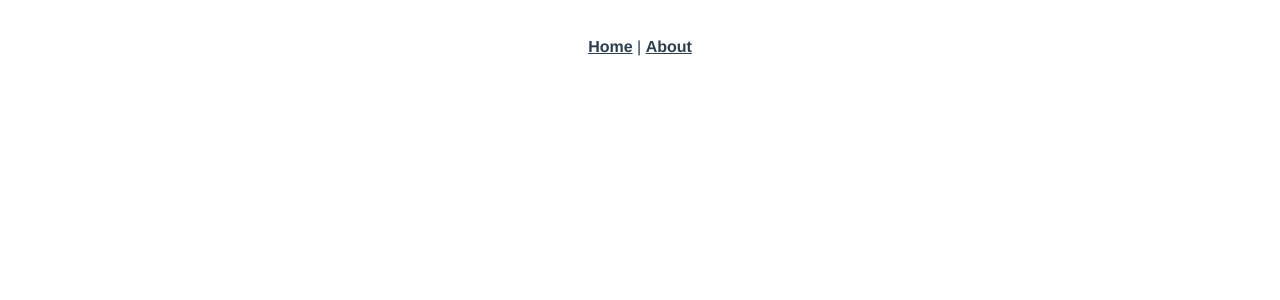
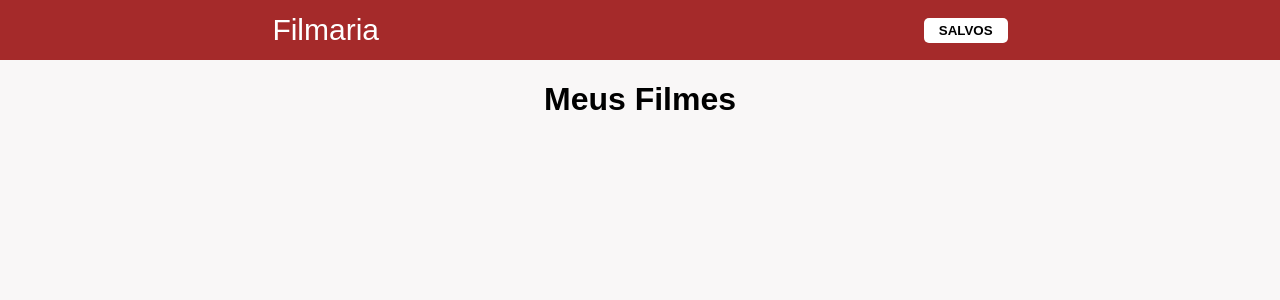
Before and after one commit to alansods/movies-app, a Vue app: page /salvos in a window 1280 px wide. Shown: the top 300 px of the page. Built offline with nearby package versions, Linux system fonts and the light colour scheme; the HTML template or start-up script is replaced by a standard one.

Commit message:
enviando projeto pro git

```diff
--- a/package.json
+++ b/package.json
@@ -8,6 +8,7 @@
     "lint": "vue-cli-service lint"
   },
   "dependencies": {
+    "axios": "^0.24.0",
     "vue": "^2.6.11",
     "vue-router": "^3.2.0",
     "vuex": "^3.4.0"
--- a/public/index.html
+++ b/public/index.html
@@ -6,6 +6,15 @@
     <meta name="viewport" content="width=device-width,initial-scale=1.0">
     <link rel="icon" href="<%= BASE_URL %>favicon.ico">
     <title><%= htmlWebpackPlugin.options.title %></title>
+    <style>
+      body {
+        margin: 0;
+        padding: 0;
+        font-family: sans-serif;
+        background: #f9f7f7;
+        box-sizing: border-box;
+      }
+    </style>
   </head>
   <body>
     <noscript>
--- a/src/App.vue
+++ b/src/App.vue
@@ -1,32 +1,28 @@
 <template>
   <div id="app">
-    <div id="nav">
-      <router-link to="/">Home</router-link> |
-      <router-link to="/about">About</router-link>
-    </div>
+    <Header />
     <router-view />
+
   </div>
 </template>
 
-<style lang="scss">
+<script>
+import Header from '@/components/Header.vue'
+export default {
+  name: 'App',
+  components: { Header }
+
+}
+</script>
+
+<style scoped>
+
 #app {
-  font-family: Avenir, Helvetica, Arial, sans-serif;
-  -webkit-font-smoothing: antialiased;
-  -moz-osx-font-smoothing: grayscale;
-  text-align: center;
-  color: #2c3e50;
+  display: flex;
+  width: 100%;
+  justify-content: center;
+  align-items: center;
+  flex-direction: column;
 }
 
-#nav {
-  padding: 30px;
-
-  a {
-    font-weight: bold;
-    color: #2c3e50;
-
-    &.router-link-exact-active {
-      color: #42b983;
-    }
-  }
-}
 </style>
--- /dev/null
+++ b/src/components/Header.vue
@@ -0,0 +1,45 @@
+<template>
+  <header id="header">
+
+    <router-link to="/" exact>Filmaria</router-link>
+    <router-link to="/salvos" exact tag="button" class="meus-filmes">Salvos</router-link>
+
+  </header>
+</template>
+
+<script>
+export default {
+
+}
+</script>
+
+<style scoped>
+
+#header {
+  display: flex;
+  align-items: center;
+  justify-content: space-around;
+  width: 100%;
+  height: 60px;
+  background: brown;
+}
+
+#header a {
+  text-decoration: none;
+  font-size: 30px;
+  cursor: pointer;
+  color: #fff;
+}
+
+button {
+  cursor: pointer;
+  border: 0;
+  outline: none;
+  background: #fff;
+  font-weight: bold;
+  padding: 5px 15px;
+  border-radius: 5px;
+  text-transform: uppercase;
+}
+
+</style>
--- a/src/components/HelloWorld.vue
+++ /dev/null
@@ -1,122 +0,0 @@
-<template>
-  <div class="hello">
-    <h1>{{ msg }}</h1>
-    <p>
-      For a guide and recipes on how to configure / customize this project,<br />
-      check out the
-      <a href="https://cli.vuejs.org" target="_blank" rel="noopener"
-        >vue-cli documentation</a
-      >.
-    </p>
-    <h3>Installed CLI Plugins</h3>
-    <ul>
-      <li>
-        <a
-          href="https://github.com/vuejs/vue-cli/tree/dev/packages/%40vue/cli-plugin-router"
-          target="_blank"
-          rel="noopener"
-          >router</a
-        >
-      </li>
-      <li>
-        <a
-          href="https://github.com/vuejs/vue-cli/tree/dev/packages/%40vue/cli-plugin-vuex"
-          target="_blank"
-          rel="noopener"
-          >vuex</a
-        >
-      </li>
-      <li>
-        <a
-          href="https://github.com/vuejs/vue-cli/tree/dev/packages/%40vue/cli-plugin-eslint"
-          target="_blank"
-          rel="noopener"
-          >eslint</a
-        >
-      </li>
-    </ul>
-    <h3>Essential Links</h3>
-    <ul>
-      <li>
-        <a href="https://vuejs.org" target="_blank" rel="noopener">Core Docs</a>
-      </li>
-      <li>
-        <a href="https://forum.vuejs.org" target="_blank" rel="noopener"
-          >Forum</a
-        >
-      </li>
-      <li>
-        <a href="https://chat.vuejs.org" target="_blank" rel="noopener"
-          >Community Chat</a
-        >
-      </li>
-      <li>
-        <a href="https://twitter.com/vuejs" target="_blank" rel="noopener"
-          >Twitter</a
-        >
-      </li>
-      <li>
-        <a href="https://news.vuejs.org" target="_blank" rel="noopener">News</a>
-      </li>
-    </ul>
-    <h3>Ecosystem</h3>
-    <ul>
-      <li>
-        <a href="https://router.vuejs.org" target="_blank" rel="noopener"
-          >vue-router</a
-        >
-      </li>
-      <li>
-        <a href="https://vuex.vuejs.org" target="_blank" rel="noopener">vuex</a>
-      </li>
-      <li>
-        <a
-          href="https://github.com/vuejs/vue-devtools#vue-devtools"
-          target="_blank"
-          rel="noopener"
-          >vue-devtools</a
-        >
-      </li>
-      <li>
-        <a href="https://vue-loader.vuejs.org" target="_blank" rel="noopener"
-          >vue-loader</a
-        >
-      </li>
-      <li>
-        <a
-          href="https://github.com/vuejs/awesome-vue"
-          target="_blank"
-          rel="noopener"
-          >awesome-vue</a
-        >
-      </li>
-    </ul>
-  </div>
-</template>
-
-<script>
-export default {
-  name: "HelloWorld",
-  props: {
-    msg: String,
-  },
-};
-</script>
-
-<!-- Add "scoped" attribute to limit CSS to this component only -->
-<style scoped lang="scss">
-h3 {
-  margin: 40px 0 0;
-}
-ul {
-  list-style-type: none;
-  padding: 0;
-}
-li {
-  display: inline-block;
-  margin: 0 10px;
-}
-a {
-  color: #42b983;
-}
-</style>
--- a/src/router/index.js
+++ b/src/router/index.js
@@ -1,24 +1,29 @@
 import Vue from "vue";
 import VueRouter from "vue-router";
 import Home from "../views/Home.vue";
+import Erro from "../views/Erro.vue";
+import Filme from "../views/Filme.vue";
+import MeusFilmes from "../views/MeusFilmes.vue";
 
 Vue.use(VueRouter);
 
 const routes = [
   {
     path: "/",
-    name: "Home",
     component: Home,
   },
   {
-    path: "/about",
-    name: "About",
-    // route level code-splitting
-    // this generates a separate chunk (about.[hash].js) for this route
-    // which is lazy-loaded when the route is visited.
-    component: function () {
-      return import(/* webpackChunkName: "about" */ "../views/About.vue");
-    },
+    path: "/filme/:id",
+    component: Filme,
+    props: true
+  },
+  {
+    path: "/salvos",
+    component: MeusFilmes,
+  },
+  {
+    path: "/*",
+    component: Erro,
   },
 ];
 
--- /dev/null
+++ b/src/service/api.js
@@ -0,0 +1,9 @@
+import axios from 'axios'
+
+//api url: https://sujeitoprogramador.com/r-api/?api=filmes
+
+const api = axios.create({
+  baseURL: 'https://sujeitoprogramador.com/r-api'
+})
+
+export default api
--- a/src/views/About.vue
+++ /dev/null
@@ -1,5 +0,0 @@
-<template>
-  <div class="about">
-    <h1>This is an about page</h1>
-  </div>
-</template>
--- /dev/null
+++ b/src/views/Erro.vue
@@ -0,0 +1,15 @@
+<template>
+  <div id="erro">
+    <h1>Erro</h1>
+  </div>
+</template>
+
+<script>
+export default {
+
+}
+</script>
+
+<style>
+
+</style>
--- /dev/null
+++ b/src/views/Filme.vue
@@ -0,0 +1,15 @@
+<template>
+  <div id="filme">
+    <h1>Filme</h1>
+  </div>
+</template>
+
+<script>
+export default {
+
+}
+</script>
+
+<style>
+
+</style>
--- a/src/views/Home.vue
+++ b/src/views/Home.vue
@@ -1,18 +1,77 @@
 <template>
-  <div class="home">
-    <img alt="Vue logo" src="../assets/logo.png" />
-    <HelloWorld msg="Welcome to Your Vue.js App" />
+  <div id="home">
+    <div class="lista-filmes">
+      <article class="filme" v-for="filme in filmes" :key="filme.id">
+        <strong>{{filme.nome}}</strong>
+        <img :src="filme.foto" :alt="filme.nome">
+        <router-link :to="`/filme/${filme.id}`">Acessar</router-link>
+      </article>
+    </div>
   </div>
 </template>
 
 <script>
-// @ is an alias to /src
-import HelloWorld from "@/components/HelloWorld.vue";
+import api from '@/service/api'
 
 export default {
-  name: "Home",
-  components: {
-    HelloWorld,
+  data() {
+    return {
+      filmes: []
+    }
   },
-};
+  async created() {
+    const response = await api.get('?api=filmes')
+    this.filmes = response.data
+  }
+}
 </script>
+
+<style scoped>
+
+      #home{
+        display: flex;
+        flex-direction: column;
+        align-items: center;
+        justify-content: center;
+        width: 800px;
+    }
+
+    .lista-filmes{
+        margin:15px;
+    }
+
+    .lista-filmes article{
+        display: flex;
+        flex-direction: column;
+        justify-content: center;
+        align-items: center;
+        background-color: #FFF;
+        margin: 15px;
+        padding: 15px;
+        border-radius: 5px;
+    }
+
+    .lista-filmes strong{
+        padding-bottom: 15px;
+        font-size: 20px;
+    }
+
+    img{
+      max-height: 350px;
+      width: 900px;
+    }
+
+    .lista-filmes article a{
+        text-decoration: none;
+        color: #FFF;
+        font-size: 25px;
+        background-color: brown;
+        width: 100%;
+        height: 40px;
+        margin-top: -30px;
+        text-align: center;
+        border-bottom-left-radius: 5px;
+        border-bottom-right-radius: 5px;
+    }
+
+</style>
--- /dev/null
+++ b/src/views/MeusFilmes.vue
@@ -0,0 +1,15 @@
+<template>
+  <div id="meus-filmes">
+    <h1>Meus Filmes</h1>
+  </div>
+</template>
+
+<script>
+export default {
+
+}
+</script>
+
+<style>
+
+</style>
```
Also changed, not shown: 2 other files (tests, documents, lock files or other folders).
